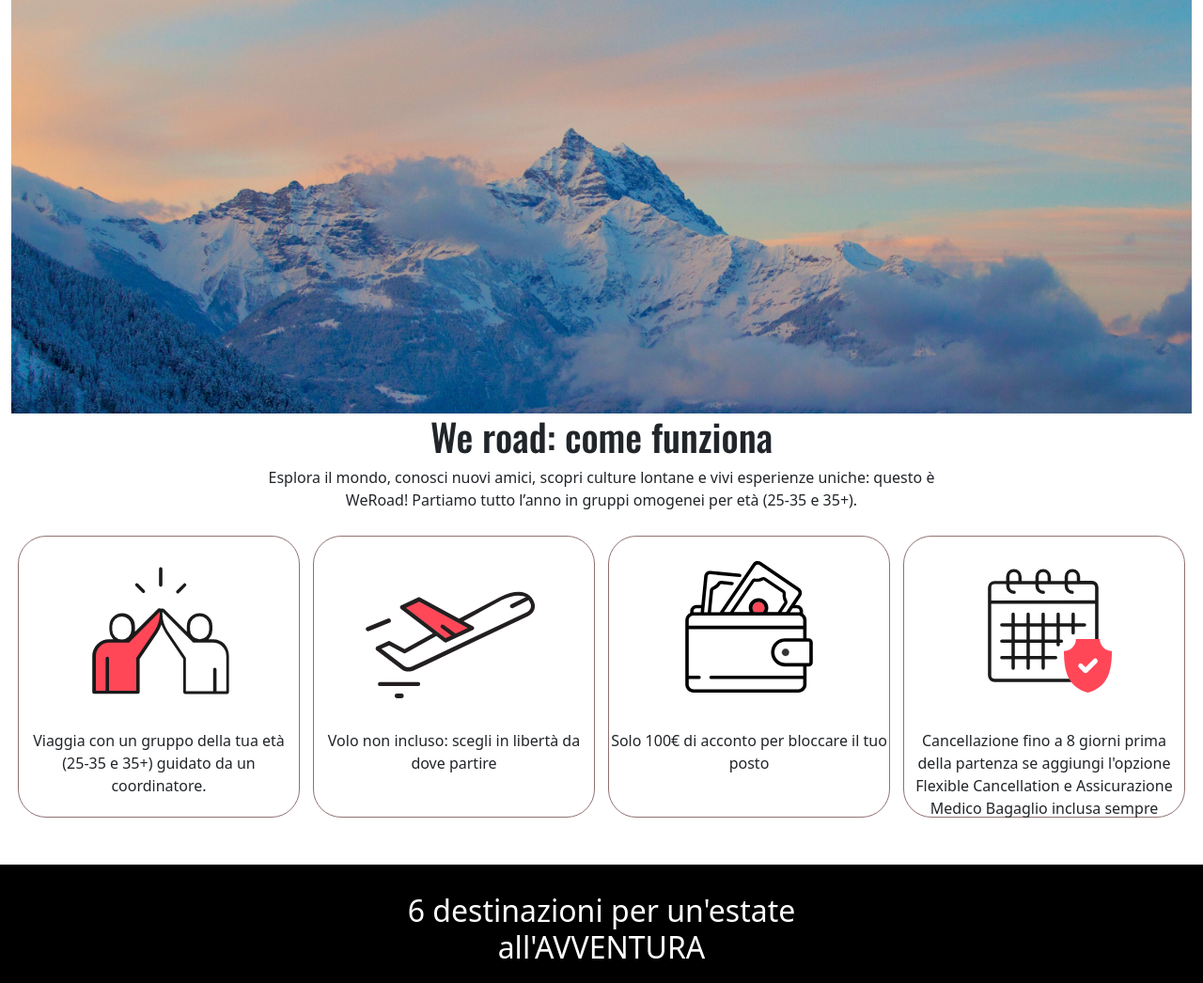
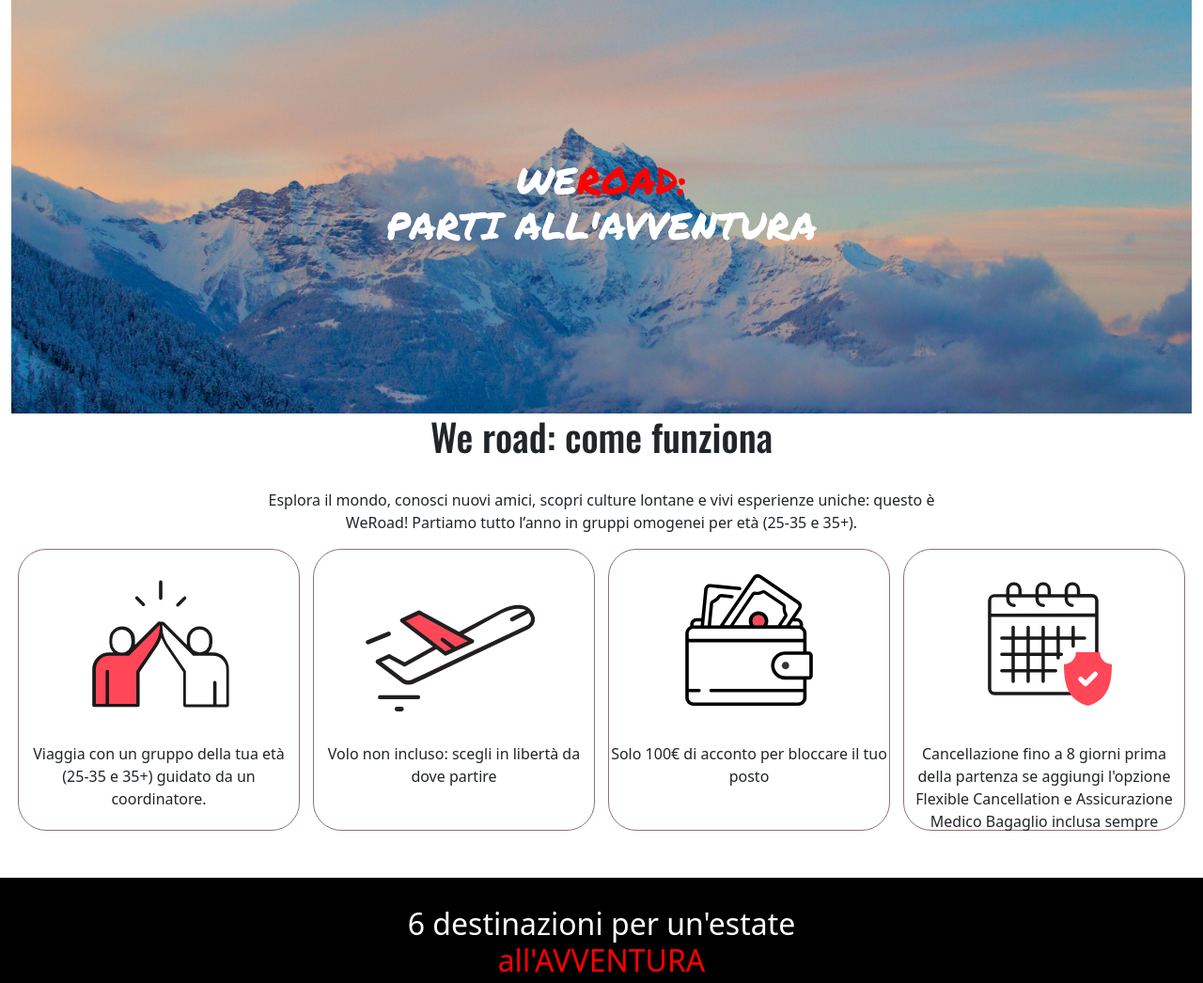
Before and after one commit to NicolaBoniello/test1, a plain HTML site: page index.html in a window 1280 px wide. Shown: the top 1046 px of the page at 94% size. Drawn offline with nearby package versions, Linux system fonts and the light colour scheme.

Commit message:
add title main and rework color of the text

```diff
--- a/index.html
+++ b/index.html
@@ -27,6 +27,10 @@
   <body>
     <div class="container-fluid">
       <img src="images/top.png" class="img-fluid" alt="..." />
+      <div class="text-title">
+        <h1>WE<span class="text-red">ROAD:</span><br> PARTI ALL'AVVENTURA</h1>
+
+      </div>
     </div>
 
     <div class="container-fluid">
@@ -48,6 +52,7 @@
           <div class="card">
             <div class="img-card">
               <img class="icon" src="icon-1.svg" alt="" />
+
             </div>
             <div class="text-card">
               <p>
@@ -95,7 +100,7 @@
       <div class="text-title-mete">
         <h2 id="h2-title-mete">
           6 destinazioni per un'estate <br />
-          all'AVVENTURA
+          <span class="text-red">all'AVVENTURA</span>
         </h2>
       </div>
 
--- a/style.css
+++ b/style.css
@@ -1,8 +1,21 @@
 
+.container-fluid {
+    position: relative; /* Per consentire il posizionamento assoluto all'interno */
+}
 
-.text{
-    display: flex;
-    justify-content: center;
+.text-title {
+    position: absolute; /* Posizionamento assoluto rispetto al contenitore padre */
+    top: 50%; /* Sposta il testo al centro verticalmente */
+    left: 50%; /* Sposta il testo al centro orizzontalmente */
+    transform: translate(-50%, -50%); /* Centra il testo esattamente al centro */
+    text-align: center; /* Centra il testo orizzontalmente */
+    color: white; /* Colore del testo */
+    font-size: 24px; /* Dimensione del testo */
+    font-family: "Permanent Marker", cursive;
+}
+
+.text-red{
+    color: red;
 }
 
 h1, p{
```
